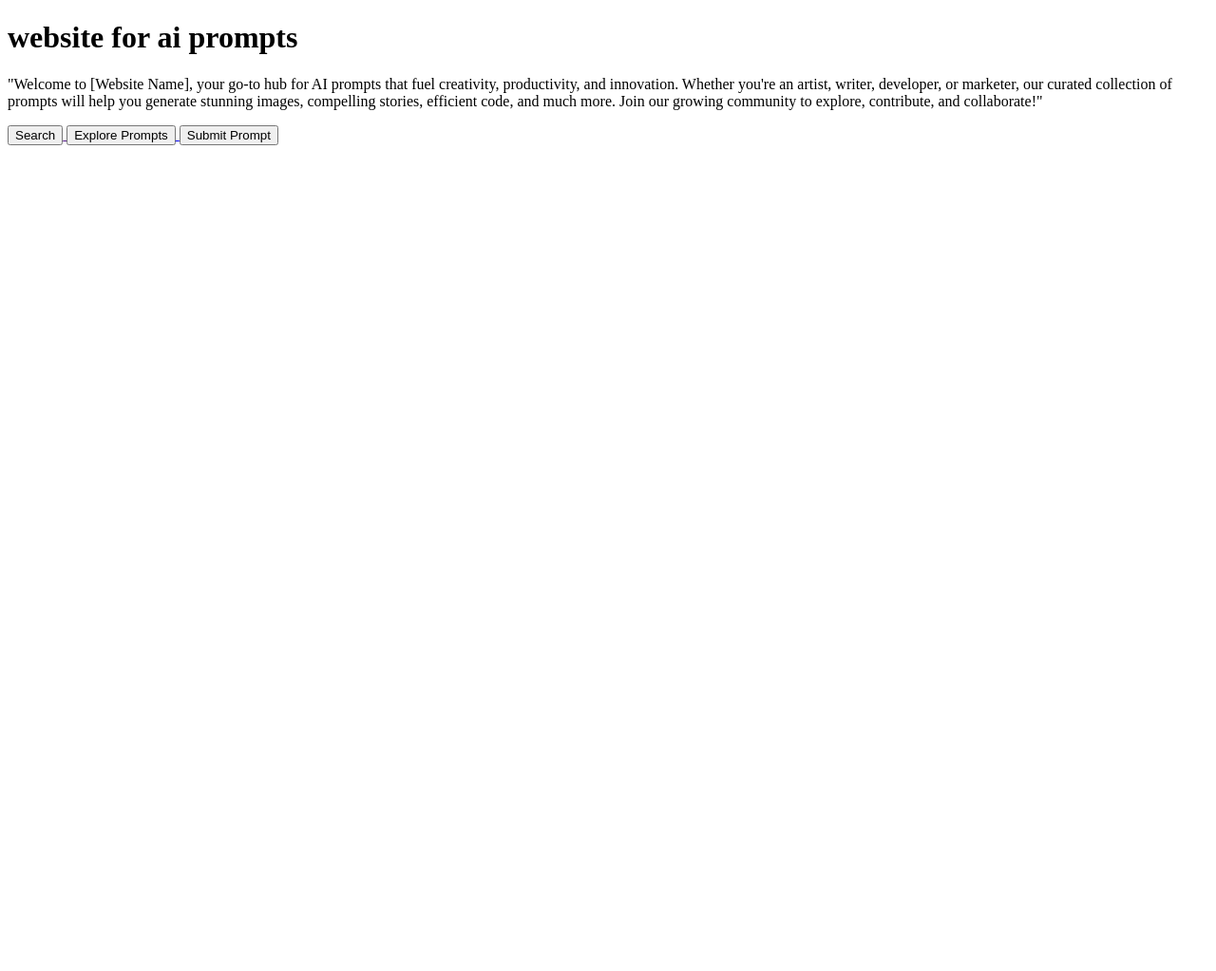
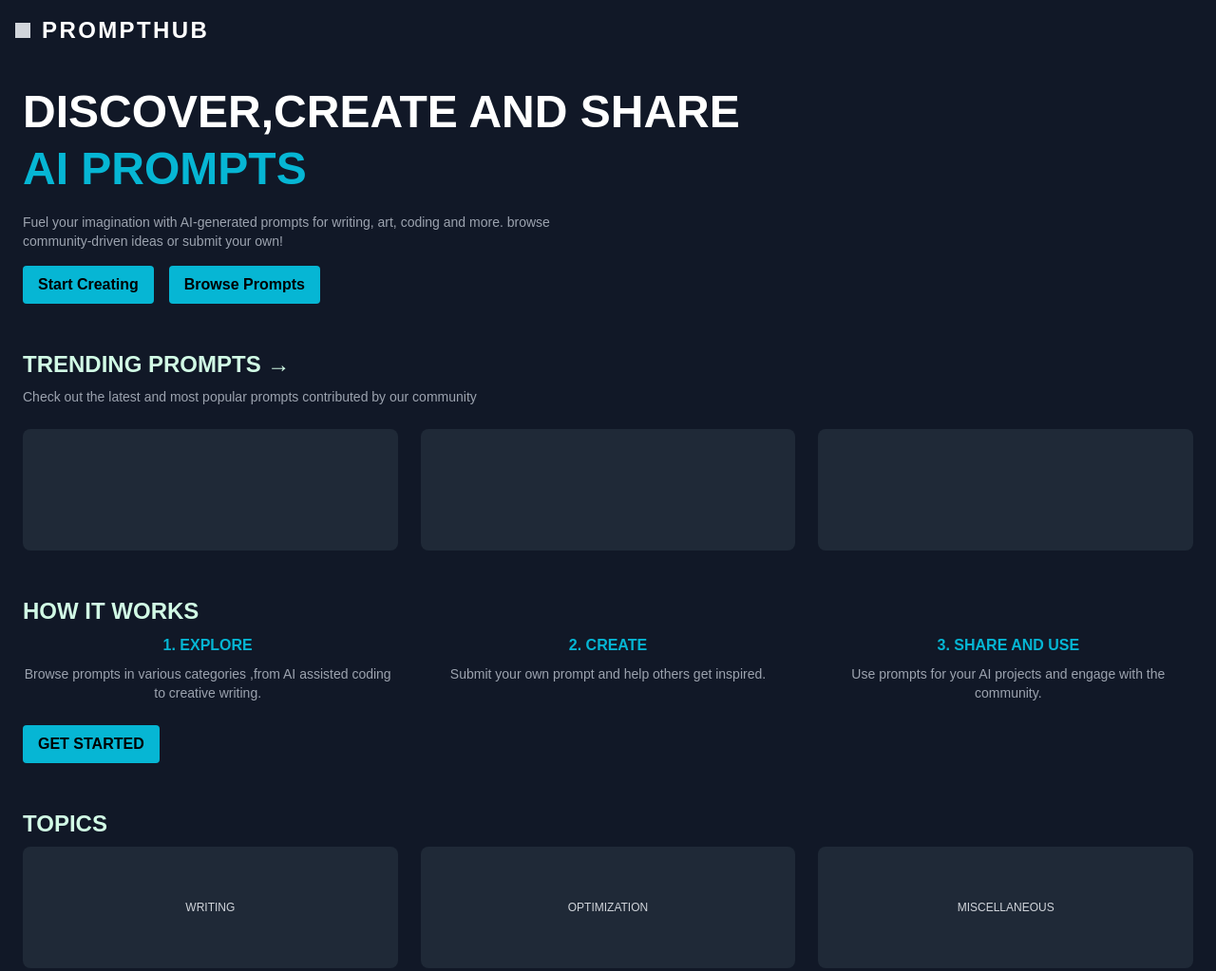
Before and after one commit to jerrrrrrryyyyyy/aiweb, a plain HTML site: page index.html in a window 1280 px wide. Shown: the top 1023 px of the page at 95% size. Before the commit the page ends 800 px from the top, so only its background shows below. Drawn offline with nearby package versions, Linux system fonts and the light colour scheme.

Commit message:
fresh changes
 improved home page to include categories section.

```diff
--- a/index.html
+++ b/index.html
@@ -1,32 +1,119 @@
 <!DOCTYPE html>
-<html>
-    <head>
-        <meta charset="utf-8">
-        <meta http-equiv="X-UA-Compatible" content="IE=edge">
-        <title></title>
-        <meta name="description" content="">
-        <meta name="viewport" content="width=device-width, initial-scale=1">
-        <link rel="stylesheet" href="">
-    </head>
-    <body>
+<html lang="en">
+<head>
+  <meta charset="UTF-8" />
+  <meta name="viewport" content="width=device-width, initial-scale=1.0" />
+  <title>PromptHub</title>
+  <link href="https://cdn.jsdelivr.net/npm/tailwindcss@2.2.19/dist/tailwind.min.css" rel="stylesheet">
+  <link href="styles.css" rel="stylesheet">
+</head>
+<body class="bg-gray-900 text-white font-base">
+  <header class="header flex items-center p-4">
+    <div class="logo-square w-4 h-4 bg-gray-400 mr-2"></div>
+    <h1 class="logo-text text-2xl font-bold">PROMPTHUB</h1>
+  </header>
 
-        <div>
-            <h1>website for ai prompts</h1>
-            <p>"Welcome to [Website Name], your go-to hub for AI prompts that fuel creativity, productivity, and innovation. Whether you're an artist, writer, developer, or marketer, our curated collection of prompts will help you generate stunning images, compelling stories, efficient code, and much more. Join our growing community to explore, contribute, and collaborate!"
+  <main class="main p-6">
+    <!-- Hero Section -->
+    <section class="hero mb-12">
+      <h2 class="hero-title text-4xl font-extrabold leading-tight mb-4">
+        DISCOVER,CREATE AND SHARE <br />
+        <span class="text-teal-400">AI PROMPTS</span>
+      </h2>
+      <p class="hero-description text-sm text-gray-400 max-w-xl">
+        Fuel your imagination with AI-generated prompts for writing, art, coding and more.
+        browse community-driven ideas or submit your own!
+      </p>
+      <div class="flex space-x-4 mt-4">
+        <button class="bg-teal-400 text-black font-bold px-4 py-2 rounded">Start Creating</button>
+        <button class="bg-teal-400 text-black font-bold px-4 py-2 rounded">Browse Prompts</button>
+      </div>
+    </section>
+
+    <!-- Trending Prompts -->
+    <section class="section mb-12">
+      <h3 class="section-title text-2xl font-bold mb-2">TRENDING PROMPTS &rarr;</h3>
+      <p class="section-description text-sm text-gray-400 mb-4">
+        Check out the latest and most popular prompts contributed by our community
+      </p>
+      <div class="card-grid grid grid-cols-1 sm:grid-cols-3 gap-4">
+        <div class="card bg-gray-800 rounded h-32"></div>
+        <div class="card bg-gray-800 rounded h-32"></div>
+        <div class="card bg-gray-800 rounded h-32"></div>
+      </div>
+    </section>
+
+    <!-- How It Works -->
+    <section class="section mb-12">
+      <h3 class="section-title text-2xl font-bold mb-6">HOW IT WORKS</h3>
+      <div class="how-it-works grid grid-cols-1 md:grid-cols-3 gap-6 mb-6">
+        <div class="how-step">
+          <h4 class="step-title text-teal-400 font-bold mb-2">1. EXPLORE</h4>
+          <p class="step-description text-sm text-gray-400">
+            Browse prompts in various categories ,from AI assisted coding to creative writing.
+          </p>
         </div>
+        <div class="how-step">
+          <h4 class="step-title text-teal-400 font-bold mb-2">2. CREATE</h4>
+          <p class="step-description text-sm text-gray-400">
+            Submit your own prompt and help others get inspired.
+          </p>
+        </div>
+        <div class="how-step">
+          <h4 class="step-title text-teal-400 font-bold mb-2">3. SHARE AND USE</h4>
+          <p class="step-description text-sm text-gray-400">
+            Use prompts for your AI projects and engage with the community.
+          </p>
+        </div>
+      </div>
+      <div class="get-started-container">
+        <button class="get-started-button bg-teal-400 text-black font-bold px-4 py-2 rounded">GET STARTED</button>
+      </div>
+    </section>
 
-       <div>
-            <a href="">
-                <button type="button">Search</button>
-            </a>
-            <a href="categories.html">
-                <button type="button">Explore Prompts</button>
-            </a>
-            <a href="create.html">
-                <button type="button">Submit Prompt</button>
-            </a>
-       </div>
+    <!-- Topics Section -->
+    <section class="section mb-12">
+      <h3 class="section-title text-2xl font-bold mb-4">TOPICS</h3>
+      <div class="card-grid grid grid-cols-2 sm:grid-cols-3 gap-4">
+        <div class="card bg-gray-800 rounded h-32 flex items-center justify-center">
+          <p class="text-xs text-gray-300">WRITING</p>
+        </div>
+        <div class="card bg-gray-800 rounded h-32 flex items-center justify-center">
+          <p class="text-xs text-gray-300">OPTIMIZATION</p>
+        </div>
+        <div class="card bg-gray-800 rounded h-32 flex items-center justify-center">
+          <p class="text-xs text-gray-300">MISCELLANEOUS</p>
+        </div>
+        <div class="card bg-gray-800 rounded h-32 flex items-center justify-center">
+          <p class="text-xs text-gray-300">ART</p>
+        </div>
+        <div class="card bg-gray-800 rounded h-32 flex items-center justify-center">
+          <p class="text-xs text-gray-300">LEARNING</p>
+        </div>
+        <div class="card bg-gray-800 rounded h-32 flex items-center justify-center">
+          <p class="text-xs text-gray-300">CODING</p>
+        </div>
+      </div>
+    </section>
 
-        <script src="" async defer></script>
-    </body>
+    <!-- Community Join Section -->
+    <section class="section mb-12">
+      <h3 class="section-title text-2xl font-bold mb-4">JOIN OUR COMMUNITY</h3>
+      <div class="community-grid grid grid-cols-1 md:grid-cols-2 gap-4">
+        <div class="community-image bg-gray-800 rounded h-64"></div>
+        <div class="community-info flex flex-col justify-between">
+          <div>
+            <h4 class="follow-title text-base font-bold mb-2">FOLLOW US</h4>
+            <div class="icon-group flex space-x-4 text-teal-400 text-2xl">
+              <a href="#" class="icon">📷</a>
+              <a href="#" class="icon">✖️</a>
+              <a href="#" class="icon">🐙</a>
+            </div>
+          </div>
+          <p class="text-sm text-gray-400 mt-4">COPYRIGHT AND FAIR USE</p>
+        </div>
+      </div>
+    </section>
+  </main>
+</body>
 </html>
--- /dev/null
+++ b/styles.css
@@ -0,0 +1,214 @@
+/* Updated CSS version of PromptHub styles */
+
+body {
+  background-color: #0f111a;
+  color: white;
+  font-family: sans-serif;
+  margin: 0;
+  padding: 0;
+}
+
+/* Header */
+.header {
+  display: flex;
+  align-items: center;
+  padding: 1rem;
+}
+
+.logo-square {
+  background-color: #d1d5db;
+  width: 1rem;
+  height: 1rem;
+  margin-right: 0.75rem;
+}
+
+.logo-text {
+  color: white;
+  font-weight: bold;
+  font-size: 1.5rem;
+  letter-spacing: 0.1em;
+}
+
+/* Main layout */
+.main {
+  padding: 1.5rem;
+}
+
+/* Hero Section */
+.hero-title {
+  font-size: 2.25rem;
+  font-weight: 800;
+  line-height: 1.25;
+  margin-bottom: 1rem;
+}
+
+@media (min-width: 640px) {
+  .hero-title {
+    font-size: 3rem;
+  }
+}
+
+.hero-title span {
+  color: #06b6d4;
+}
+
+.hero-description {
+  margin-top: 0.5rem;
+  font-size: 0.875rem;
+  max-width: 36rem;
+  color: #9ca3af;
+}
+
+button {
+  font-weight: bold;
+  border: none;
+  cursor: pointer;
+}
+
+button:hover {
+  opacity: 0.9;
+}
+
+/* Section Titles and Descriptions */
+.section {
+  margin-top: 3rem;
+}
+
+.section-title {
+  font-size: 1.5rem;
+  font-weight: bold;
+  color: #d1fae5;
+  margin-bottom: 0.5rem;
+}
+
+.section-description {
+  font-size: 0.875rem;
+  color: #9ca3af;
+  margin-bottom: 1.5rem;
+}
+
+/* Cards */
+.card-grid {
+  display: grid;
+  grid-template-columns: repeat(1, 1fr);
+  gap: 1.5rem;
+}
+
+@media (min-width: 640px) {
+  .card-grid {
+    grid-template-columns: repeat(3, 1fr);
+  }
+}
+
+.card {
+  background-color: #1f2937;
+  border-radius: 0.5rem;
+  height: 8rem;
+  display: flex;
+  align-items: center;
+  justify-content: center;
+}
+
+.card p {
+  color: #d1d5db;
+  font-size: 0.75rem;
+}
+
+/* How It Works */
+.how-it-works {
+  display: grid;
+  grid-template-columns: repeat(1, 1fr);
+  gap: 2rem;
+  text-align: center;
+}
+
+@media (min-width: 768px) {
+  .how-it-works {
+    grid-template-columns: repeat(3, 1fr);
+  }
+}
+
+.step-title {
+  color: #06b6d4;
+  font-weight: bold;
+  font-size: 1rem;
+}
+
+.step-description {
+  font-size: 0.875rem;
+  color: #9ca3af;
+  margin-top: 0.5rem;
+}
+
+/* Buttons */
+button {
+  padding: 0.5rem 1rem;
+  border-radius: 0.375rem;
+}
+
+.get-started-button {
+  background-color: #06b6d4;
+  color: black;
+}
+
+.get-started-button:hover {
+  background-color: #0891b2;
+}
+
+button.bg-teal-400 {
+  background-color: #06b6d4;
+  color: black;
+}
+
+/* Community Section */
+.community-grid {
+  display: grid;
+  grid-template-columns: repeat(1, 1fr);
+  gap: 1.5rem;
+}
+
+@media (min-width: 768px) {
+  .community-grid {
+    grid-template-columns: repeat(2, 1fr);
+  }
+}
+
+.community-image {
+  background-color: #1f2937;
+  height: 16rem;
+  border-radius: 0.5rem;
+}
+
+.community-info {
+  display: flex;
+  flex-direction: column;
+  justify-content: space-between;
+}
+
+.follow-title {
+  color: #d1fae5;
+  font-size: 1rem;
+  font-weight: bold;
+  margin-bottom: 0.5rem;
+}
+
+.icon-group {
+  display: flex;
+  gap: 1rem;
+  color: #06b6d4;
+  font-size: 1.5rem;
+}
+
+.icon {
+  transition: transform 0.2s ease-in-out;
+}
+
+.icon:hover {
+  transform: scale(1.2);
+}
+
+.copyright {
+  font-size: 0.75rem;
+  color: #9ca3af;
+  margin-top: 1rem;
+}
```
